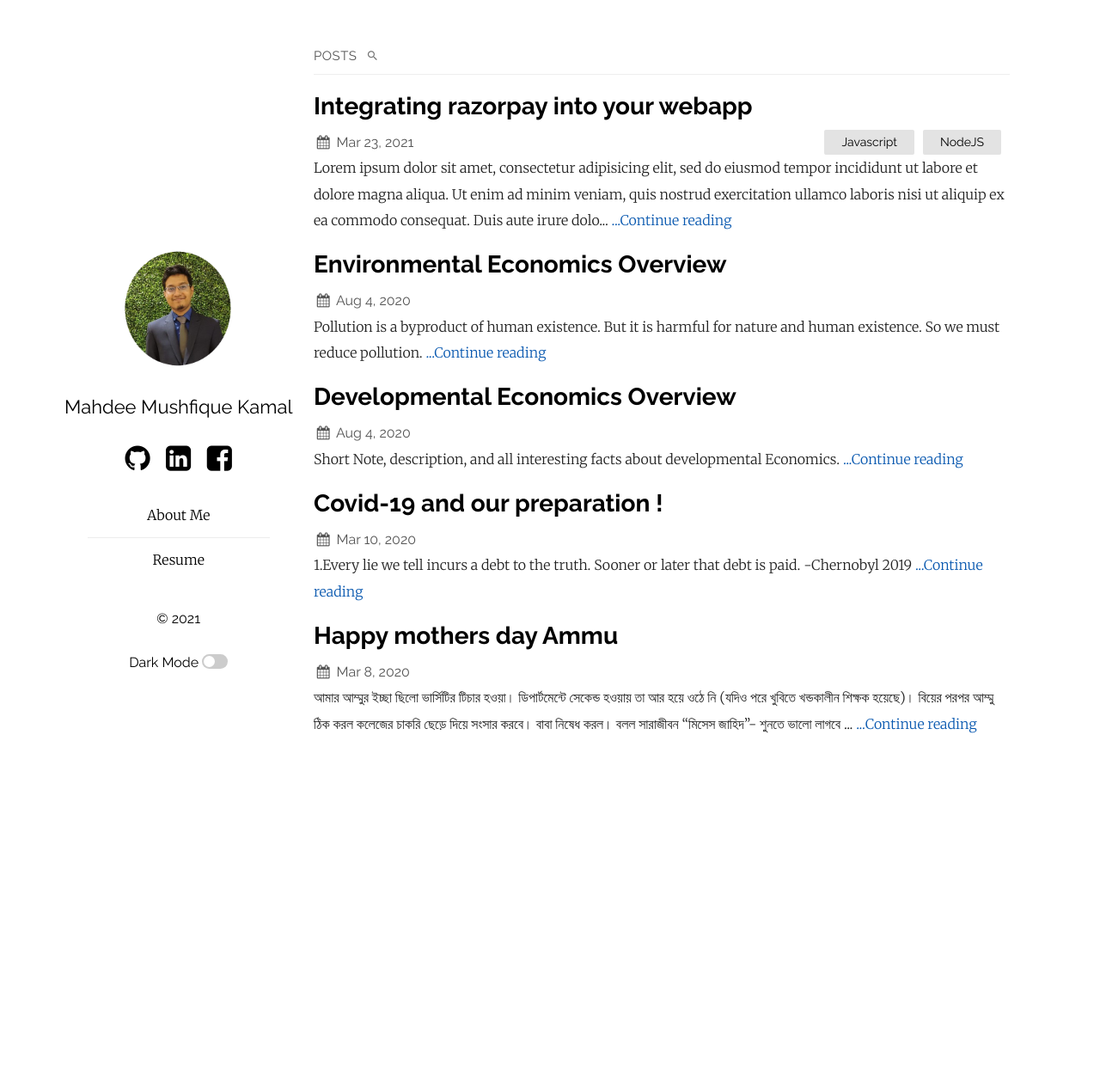
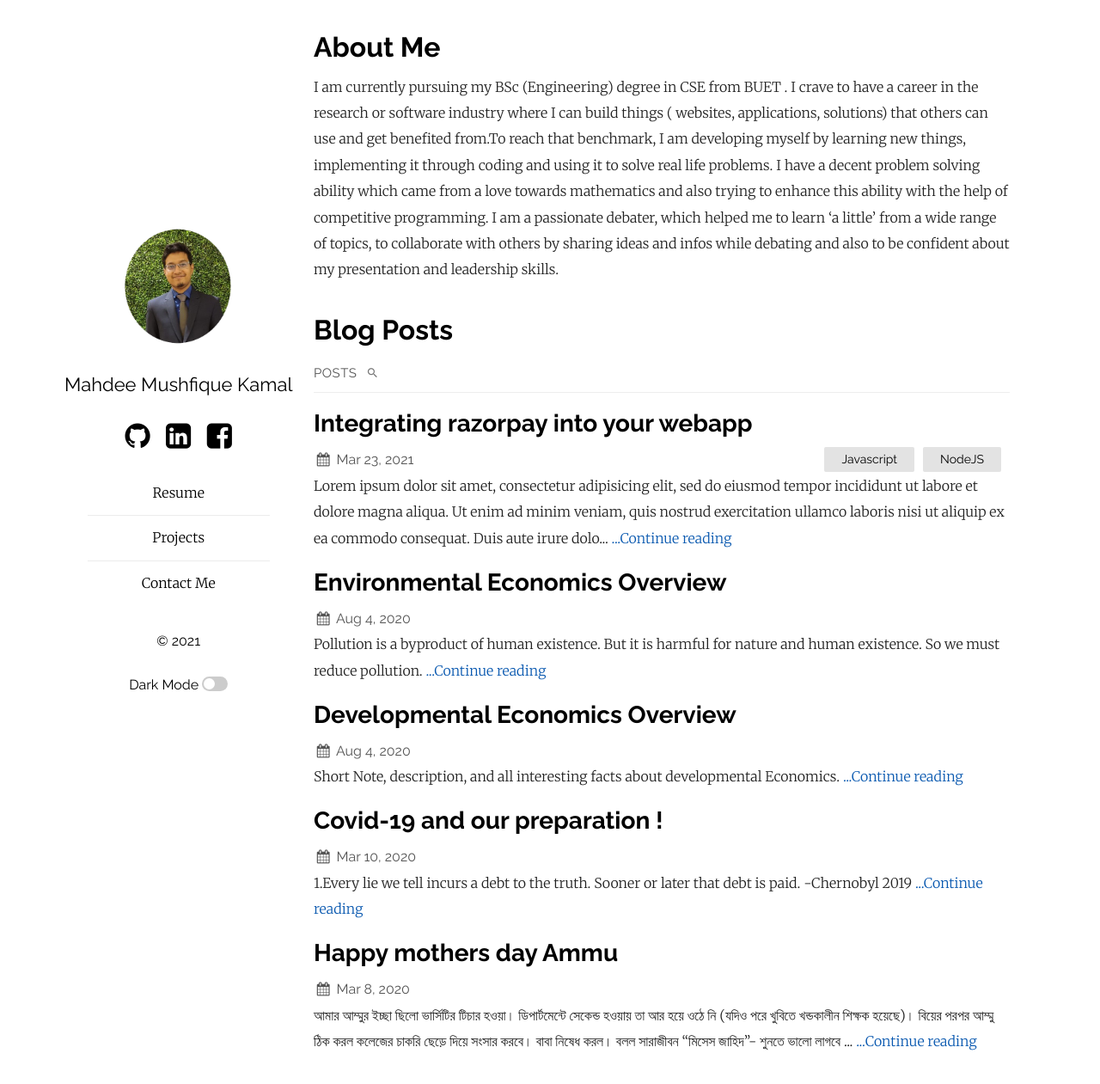
Before and after one commit to MahdeeMushfiqueKamal/MahdeeMushfiqueKamal.github.io, a Jekyll site: the page built from index.html, in a window 1280 px wide and 1272 px high. Shown: the top 1261 px of the window at 86% size. Built offline with Jekyll 4.4.1, drawn with Linux system fonts in a browser that asks for light colours; the list of posts is cut into pages by our own code.

Commit message:
nav tree

```diff
--- a/_config.yml
+++ b/_config.yml
@@ -26,10 +26,12 @@ plainwhite:
     - page
     - post
   navigation:
-    - title: About Me
-      url: "/about"
     - title: Resume
       url: "/resume"
+    - title: Projects
+      url: "/projects"
+    - title: Contact Me
+      url: "/contact"
   # generate social links in footer
   social_links:
     #twitter: DhruboKamal
--- a/_layouts/home.html
+++ b/_layouts/home.html
@@ -13,6 +13,7 @@ layout: default
 
 {%- if site.posts.size > 0 -%}
   <ul class="posts">
+    <h1>Blog Posts</h1>
     <li class="posts-labelgroup" id="posts-labelgroup">
       <h1 id="posts-label">posts</h1>
       {% if site.plainwhite.search %}
--- a/index.html
+++ b/index.html
@@ -1,3 +1,13 @@
 ---
 layout: home
 ---
+
+<div class="container">
+    <h1>About Me</h1>
+    <div class="post">
+        I am currently pursuing my BSc (Engineering) degree in CSE from BUET . I crave to have a career in the research or software industry where I can build things ( websites, applications, solutions) that others can use and get benefited from.To reach that benchmark, I am developing myself by learning new things, implementing it through coding and using it to solve real life problems.
+        I have a decent problem solving ability which came from a love towards mathematics and also trying to enhance this ability with the help of competitive programming.
+        I am a passionate debater, which helped me to learn ‘a little’ from a wide range of topics, to collaborate with others by sharing ideas and infos while debating and also to be confident about my presentation and leadership skills.
+    </div>
+
+</div>
```
Also changed, not shown: _includes/form.html (added, +24 -0 lines), about.md (deleted, +0 -7 lines), contact.md (added, +22 -0 lines), projects.md (added, +16 -0 lines), resume.md (added, +32 -0 lines).
